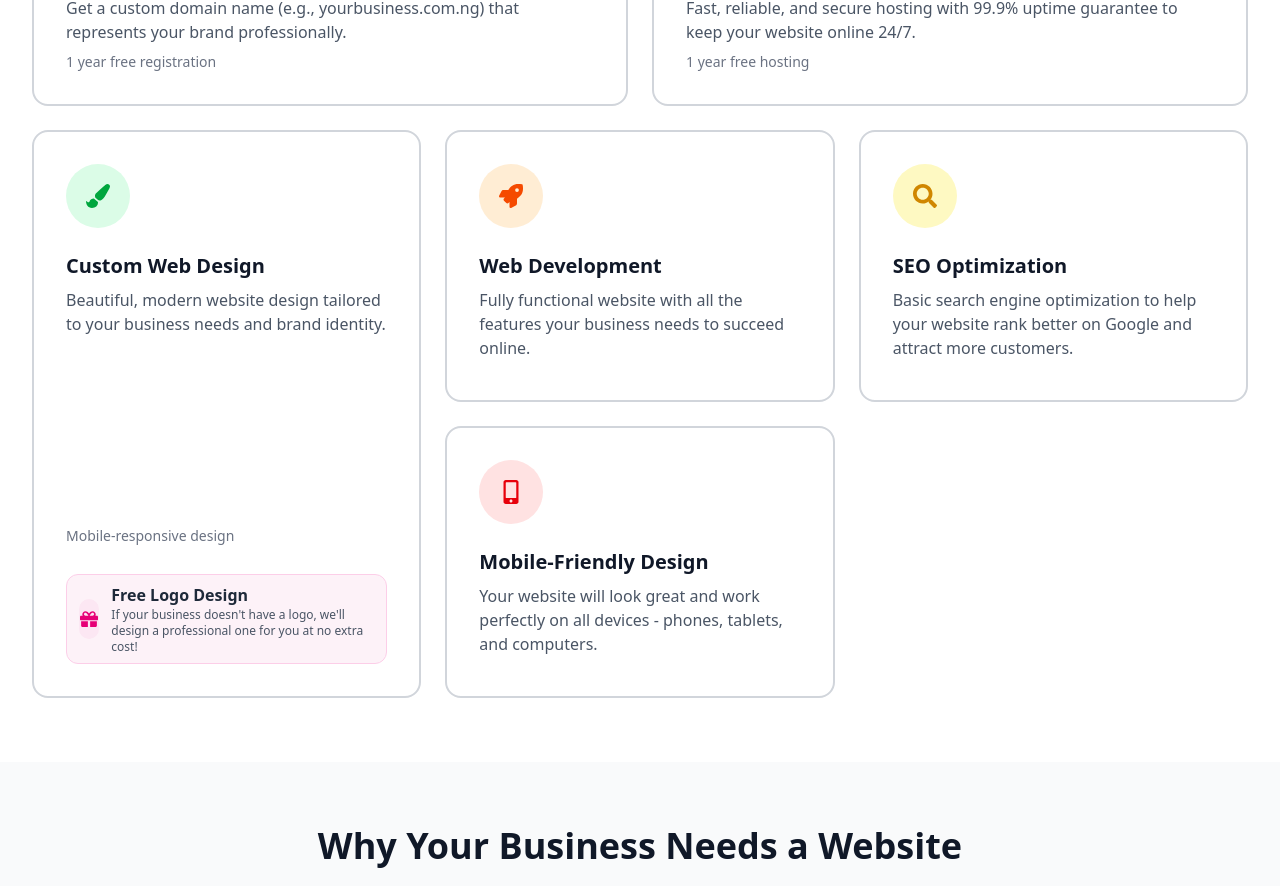
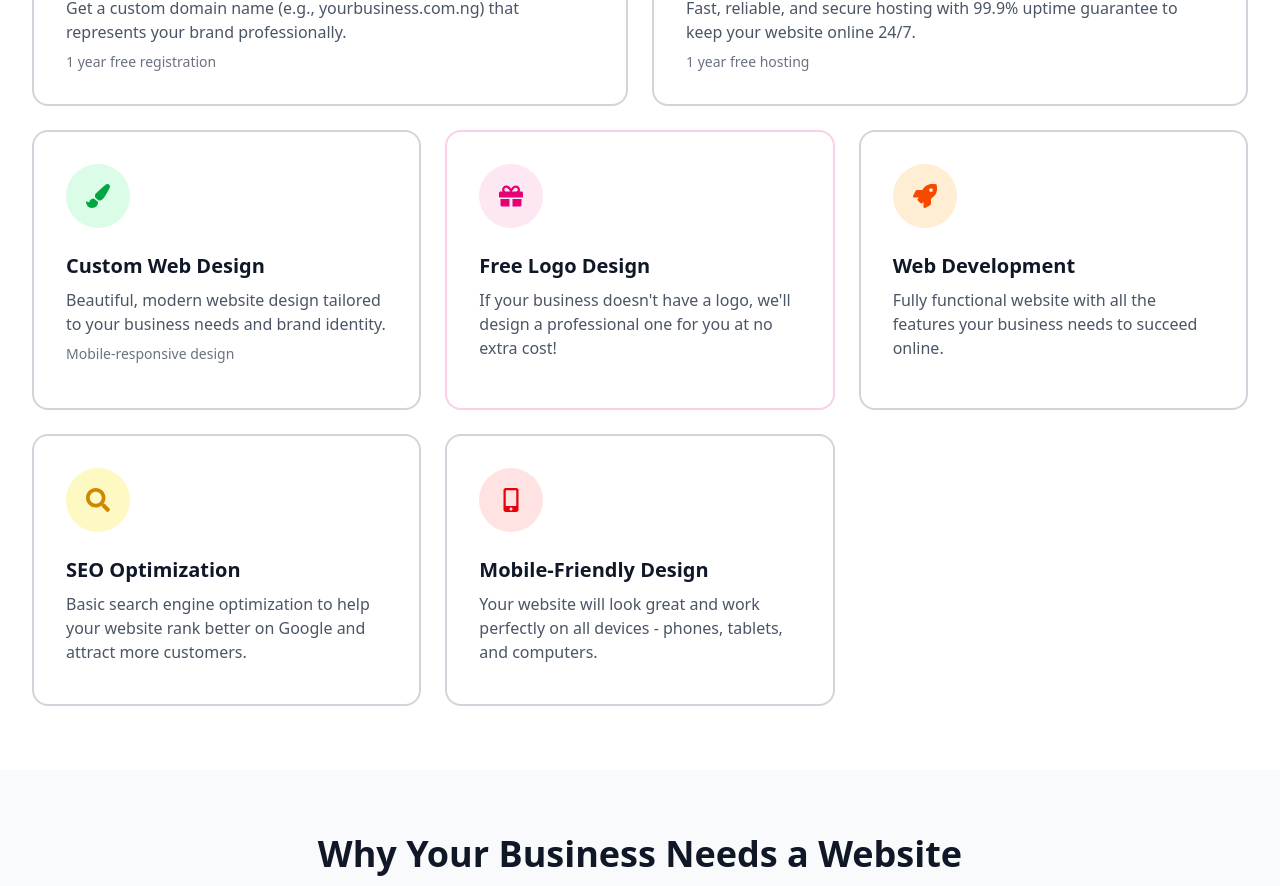
Before and after one commit to LottaCodr/Echoloft-Landing-Page, a React (Vite) app: page / in a window 1280 px wide. Shown: the part 1278-2164 px from the top of the page. Built offline with nearby package versions, Linux system fonts and the light colour scheme.

Commit message:
Add included features section to WhatIsIncluded component with detailed descriptions and icons

```diff
--- a/src/components/WhatIsIncluded.tsx
+++ b/src/components/WhatIsIncluded.tsx
@@ -23,6 +23,107 @@ const itemVariants = {
     }
 }
 
+const includedFeatures = [
+    {
+        icon: <FaGlobe className="text-blue-600 text-2xl" />,
+        bg: "bg-blue-100",
+        title: "Professional Domain Name",
+        description: (
+            <>
+                Get a custom domain name (e.g., yourbusiness.com.ng) that represents your brand professionally.
+            </>
+        ),
+        note: <div className="text-sm text-gray-500">1 year free registration</div>,
+        className: "border-gray-300 md:col-span-3",
+        hoverBorder: "#1f7a3f",
+        borderColor: "rgb(209 213 219)"
+    },
+    {
+        icon: <FaServer className="text-purple-600 text-2xl" />,
+        bg: "bg-purple-100",
+        title: "Secure Web Hosting",
+        description: (
+            <>
+                Fast, reliable, and secure hosting with 99.9% uptime guarantee to keep your website online 24/7.
+            </>
+        ),
+        note: <div className="text-sm text-gray-500">1 year free hosting</div>,
+        className: "border-gray-300 md:col-span-3",
+        hoverBorder: "#1f7a3f",
+        borderColor: "rgb(209 213 219)"
+    },
+    {
+        icon: <FaPaintBrush className="text-green-600 text-2xl" />,
+        bg: "bg-green-100",
+        title: "Custom Web Design",
+        description: (
+            <>
+                Beautiful, modern website design tailored to your business needs and brand identity.
+            </>
+        ),
+        note: <div className="text-sm text-gray-500 mb-3">Mobile-responsive design</div>,
+        className: "border-gray-300 md:col-span-2",
+        hoverBorder: "#1f7a3f",
+        borderColor: "rgb(209 213 219)"
+    },
+    {
+        icon: <FaGift className="text-pink-600 text-2xl" />,
+        bg: "bg-pink-100",
+        title: "Free Logo Design",
+        description: (
+            <>
+                If your business doesn't have a logo, we'll design a professional one for you at no extra cost!
+            </>
+        ),
+        note: null,
+        className: "border-pink-200 md:col-span-2",
+        hoverBorder: "#e879f9",
+        borderColor: "rgb(251 207 232)"
+    },
+    {
+        icon: <FaRocket className="text-orange-600 text-2xl" />,
+        bg: "bg-orange-100",
+        title: "Web Development",
+        description: (
+            <>
+                Fully functional website with all the features your business needs to succeed online.
+            </>
+        ),
+        note: null,
+        className: "border-gray-300 md:col-span-2",
+        hoverBorder: "#1f7a3f",
+        borderColor: "rgb(209 213 219)"
+    },
+    {
+        icon: <FaSearch className="text-yellow-600 text-2xl" />,
+        bg: "bg-yellow-100",
+        title: "SEO Optimization",
+        description: (
+            <>
+                Basic search engine optimization to help your website rank better on Google and attract more customers.
+            </>
+        ),
+        note: null,
+        className: "border-gray-300 md:col-span-2",
+        hoverBorder: "#1f7a3f",
+        borderColor: "rgb(209 213 219)"
+    },
+    {
+        icon: <FaMobileAlt className="text-red-600 text-2xl" />,
+        bg: "bg-red-100",
+        title: "Mobile-Friendly Design",
+        description: (
+            <>
+                Your website will look great and work perfectly on all devices - phones, tablets, and computers.
+            </>
+        ),
+        note: null,
+        className: "border-gray-300 md:col-span-2",
+        hoverBorder: "#1f7a3f",
+        borderColor: "rgb(209 213 219)"
+    },
+];
+
 export default function WhatIsIncluded() {
     return (
         <section id='services' className="py-16 bg-white">
@@ -41,7 +142,7 @@ export default function WhatIsIncluded() {
                         Everything your small business needs to establish a professional online presence
                     </p>
                 </motion.div>
-                {/* Bento-style grid */}
+                {/* Maintains Bento-style grid */}
                 <motion.div
                     className="grid grid-cols-1 md:grid-cols-6 gap-6 auto-rows-[minmax(180px,auto)]"
                     variants={containerVariants}
@@ -49,135 +150,28 @@ export default function WhatIsIncluded() {
                     whileInView="visible"
                     viewport={{ once: true, margin: "-50px" }}
                 >
-                    {/* Domain */}
+                    {includedFeatures.map((feat, idx) => (
                         <motion.div
-                        className="bg-white p-8 rounded-2xl border-2 border-gray-300 transition-shadow duration-300 hover:shadow-2xl col-span-1 md:col-span-3 row-span-1 flex flex-col relative overflow-hidden"
+                            key={idx}
+                            className={`bg-white p-8 rounded-2xl border-2 transition-shadow duration-300 hover:shadow-2xl col-span-1 row-span-1 flex flex-col relative overflow-hidden ${feat.className}`}
                             variants={itemVariants}
                             whileHover={{
                                 scale: 1.02,
-                            borderColor: "#1f7a3f",
+                                borderColor: feat.hoverBorder,
                                 transition: { duration: 0.3 }
                             }}
-                        style={{ borderColor: "rgb(209 213 219)" }}
+                            style={{ borderColor: feat.borderColor }}
                         >
-                        <div className="w-16 h-16 bg-blue-100 rounded-full flex items-center justify-center mb-6">
-                            <FaGlobe className="text-blue-600 text-2xl" />
+                            <div className={`w-16 h-16 ${feat.bg} rounded-full flex items-center justify-center mb-6`}>
+                                {feat.icon}
                             </div>
-                        <h3 className="text-xl font-bold text-gray-900 mb-2">Professional Domain Name</h3>
+                            <h3 className="text-xl font-bold text-gray-900 mb-2">{feat.title}</h3>
                             <p className="text-gray-600 mb-2 flex-1">
-                            Get a custom domain name (e.g., yourbusiness.com.ng) that represents your brand professionally.
+                                {feat.description}
                             </p>
-                        <div className="text-sm text-gray-500">1 year free registration</div>
+                            {feat.note}
                         </motion.div>
-                    {/* Hosting */}
-                    <motion.div
-                        className="bg-white p-8 rounded-2xl border-2 border-gray-300 transition-shadow duration-300 hover:shadow-2xl col-span-1 md:col-span-3 row-span-1 flex flex-col relative overflow-hidden"
-                        variants={itemVariants}
-                        whileHover={{
-                            scale: 1.02,
-                            borderColor: "#1f7a3f",
-                            transition: { duration: 0.3 }
-                        }}
-                        style={{ borderColor: "rgb(209 213 219)" }}
-                    >
-                        <div className="w-16 h-16 bg-purple-100 rounded-full flex items-center justify-center mb-6">
-                            <FaServer className="text-purple-600 text-2xl" />
-                        </div>
-                        <h3 className="text-xl font-bold text-gray-900 mb-2">Secure Web Hosting</h3>
-                        <p className="text-gray-600 mb-2 flex-1">
-                            Fast, reliable, and secure hosting with 99.9% uptime guarantee to keep your website online 24/7.
-                        </p>
-                        <div className="text-sm text-gray-500">1 year free hosting</div>
-                    </motion.div>
-                    {/* Custom Web Design WITH Free Logo Inside */}
-                    <motion.div
-                        className="bg-white p-8 rounded-2xl border-2 border-gray-300 transition-shadow duration-300 hover:shadow-2xl col-span-1 md:col-span-2 row-span-1 md:row-span-2 flex flex-col relative overflow-hidden"
-                        variants={itemVariants}
-                        whileHover={{
-                            scale: 1.02,
-                            borderColor: "#1f7a3f",
-                            transition: { duration: 0.3 }
-                        }}
-                        style={{ borderColor: "rgb(209 213 219)" }}
-                    >
-                        <div className="w-16 h-16 bg-green-100 rounded-full flex items-center justify-center mb-6">
-                            <FaPaintBrush className="text-green-600 text-2xl" />
-                        </div>
-                        <h3 className="text-xl font-bold text-gray-900 mb-2">Custom Web Design</h3>
-                        <p className="text-gray-600 mb-2 flex-1">
-                            Beautiful, modern website design tailored to your business needs and brand identity.
-                        </p>
-                        <div className="text-sm text-gray-500 mb-3">Mobile-responsive design</div>
-                        {/* Free Logo Design Included inside this card */}
-                        <div className="flex items-center mt-4 bg-pink-50 rounded-lg px-3 py-2 border border-pink-200">
-                            <div className="w-10 h-10 bg-pink-100 rounded-full flex items-center justify-center mr-3">
-                                <FaGift className="text-pink-600 text-lg" />
-                            </div>
-                            <div>
-                                <div className="font-semibold text-gray-800">Free Logo Design</div>
-                                <div className="text-xs text-gray-600">
-                                    If your business doesn't have a logo, we'll design a professional one for you at no extra cost!
-                                </div>
-                            </div>
-                        </div>
-                    </motion.div>
-                    {/* Web Development */}
-                    <motion.div
-                        className="bg-white p-8 rounded-2xl border-2 border-gray-300 transition-shadow duration-300 hover:shadow-2xl col-span-1 md:col-span-2 row-span-1 flex flex-col relative overflow-hidden"
-                        variants={itemVariants}
-                        whileHover={{
-                            scale: 1.02,
-                            borderColor: "#1f7a3f",
-                            transition: { duration: 0.3 }
-                        }}
-                        style={{ borderColor: "rgb(209 213 219)" }}
-                    >
-                        <div className="w-16 h-16 bg-orange-100 rounded-full flex items-center justify-center mb-6">
-                            <FaRocket className="text-orange-600 text-2xl" />
-                        </div>
-                        <h3 className="text-xl font-bold text-gray-900 mb-2">Web Development</h3>
-                        <p className="text-gray-600 mb-2 flex-1">
-                            Fully functional website with all the features your business needs to succeed online.
-                        </p>
-                    </motion.div>
-                    {/* SEO */}
-                    <motion.div
-                        className="bg-white p-8 rounded-2xl border-2 border-gray-300 transition-shadow duration-300 hover:shadow-2xl col-span-1 md:col-span-2 row-span-1 flex flex-col relative overflow-hidden"
-                        variants={itemVariants}
-                        whileHover={{
-                            scale: 1.02,
-                            borderColor: "#1f7a3f",
-                            transition: { duration: 0.3 }
-                        }}
-                        style={{ borderColor: "rgb(209 213 219)" }}
-                    >
-                        <div className="w-16 h-16 bg-yellow-100 rounded-full flex items-center justify-center mb-6">
-                            <FaSearch className="text-yellow-600 text-2xl" />
-                        </div>
-                        <h3 className="text-xl font-bold text-gray-900 mb-2">SEO Optimization</h3>
-                        <p className="text-gray-600 mb-2 flex-1">
-                            Basic search engine optimization to help your website rank better on Google and attract more customers.
-                        </p>
-                    </motion.div>
-                    {/* Mobile Friendly */}
-                    <motion.div
-                        className="bg-white p-8 rounded-2xl border-2 border-gray-300 transition-shadow duration-300 hover:shadow-2xl col-span-1 md:col-span-2 row-span-1 flex flex-col relative overflow-hidden"
-                        variants={itemVariants}
-                        whileHover={{
-                            scale: 1.02,
-                            borderColor: "#1f7a3f",
-                            transition: { duration: 0.3 }
-                        }}
-                        style={{ borderColor: "rgb(209 213 219)" }}
-                    >
-                        <div className="w-16 h-16 bg-red-100 rounded-full flex items-center justify-center mb-6">
-                            <FaMobileAlt className="text-red-600 text-2xl" />
-                        </div>
-                        <h3 className="text-xl font-bold text-gray-900 mb-2">Mobile-Friendly Design</h3>
-                        <p className="text-gray-600 mb-2 flex-1">
-                            Your website will look great and work perfectly on all devices - phones, tablets, and computers.
-                        </p>
-                    </motion.div>
+                    ))}
                 </motion.div>
             </div>
         </section>
```
Lines whose indentation alone changed are shown as unchanged.
